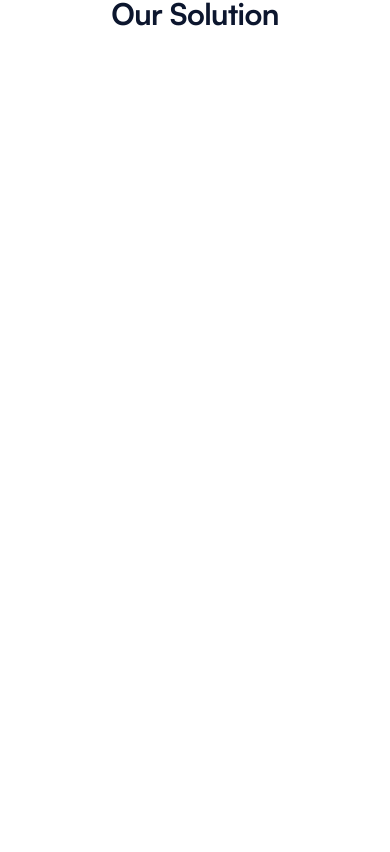
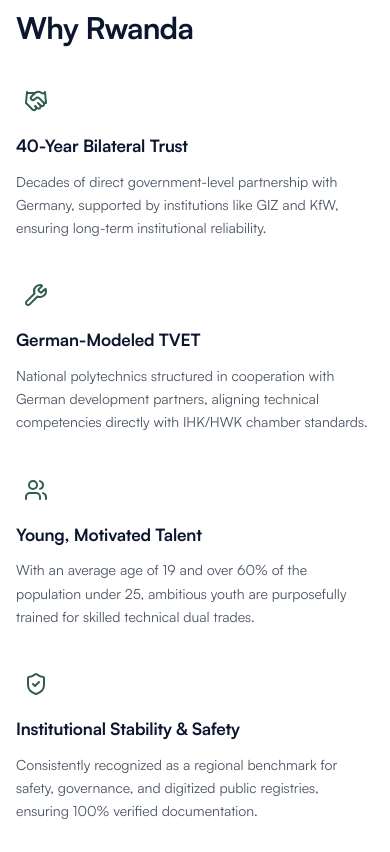
Before and after one commit to yvesseraphin/Akazi, a Next.js app: page / in a window 390 px wide. Shown: the part 2812-3664 px from the top of the page. Before the commit the page ends 2892 px from the top, so only its background shows below. Built offline with nearby package versions, Linux system fonts and the light colour scheme; no server answers.

Commit message:
feat: add borderless Why Rwanda section with clean title

```diff
--- a/src/app/page.tsx
+++ b/src/app/page.tsx
@@ -1,6 +1,7 @@
 import { Header } from "@/components/shared/Header";
 import { Hero } from "@/components/home/Hero";
 import { ProofSection } from "@/components/home/ProofSection";
+import { WhyRwanda } from "@/components/home/WhyRwanda";
 import { OurSolution } from "@/components/home/OurSolution";
 
 export default function Home() {
@@ -10,6 +11,7 @@ export default function Home() {
       <main suppressHydrationWarning>
         <Hero />
         <ProofSection />
+        <WhyRwanda />
         <OurSolution />
       </main>
     </>
--- /dev/null
+++ b/src/components/home/WhyRwanda.module.css
@@ -0,0 +1,134 @@
+.sectionWrapper {
+  width: 100%;
+  background-color: #ffffff;
+  padding-block: clamp(96px, 12vw, 160px);
+  padding-inline: 40px;
+  box-sizing: border-box;
+}
+
+.container {
+  max-width: 1200px;
+  margin: 0 auto;
+  width: 100%;
+}
+
+.layout {
+  display: grid;
+  grid-template-columns: 340px 1fr;
+  gap: clamp(48px, 6vw, 96px);
+  align-items: start;
+}
+
+.titleColumn {
+  position: sticky;
+  top: 120px;
+}
+
+.title {
+  font-family: var(--font-satoshi), -apple-system, BlinkMacSystemFont, "Segoe UI", Roboto, sans-serif;
+  font-size: clamp(34px, 4vw, 44px);
+  font-weight: 700;
+  line-height: 1.15;
+  letter-spacing: -0.025em;
+  color: #0c162e;
+  margin: 0;
+}
+
+.contentGrid {
+  display: grid;
+  grid-template-columns: repeat(2, 1fr);
+  column-gap: 52px;
+  row-gap: 56px;
+}
+
+.item {
+  display: flex;
+  flex-direction: column;
+}
+
+.itemIconWrapper {
+  display: inline-flex;
+  align-items: center;
+  justify-content: center;
+  width: 40px;
+  height: 40px;
+  margin-bottom: 20px;
+}
+
+.itemIcon {
+  width: 24px;
+  height: 24px;
+  color: #2F5D50;
+  flex-shrink: 0;
+}
+
+.itemTitle {
+  font-family: var(--font-satoshi), -apple-system, BlinkMacSystemFont, "Segoe UI", Roboto, sans-serif;
+  font-size: 18px;
+  font-weight: 700;
+  line-height: 1.35;
+  color: #0c162e;
+  margin: 0 0 12px 0;
+  letter-spacing: -0.01em;
+}
+
+.itemDescription {
+  font-family: var(--font-satoshi), -apple-system, BlinkMacSystemFont, "Segoe UI", Roboto, sans-serif;
+  font-size: 15px;
+  font-weight: 400;
+  line-height: 1.65;
+  color: #4b5563;
+  margin: 0;
+}
+
+@media (max-width: 1024px) {
+  .sectionWrapper {
+    padding-inline: 24px;
+  }
+
+  .layout {
+    grid-template-columns: 1fr;
+    gap: 48px;
+  }
+
+  .titleColumn {
+    position: static;
+  }
+
+  .contentGrid {
+    column-gap: 36px;
+    row-gap: 44px;
+  }
+}
+
+@media (max-width: 640px) {
+  .sectionWrapper {
+    padding-block: clamp(64px, 10vw, 96px);
+    padding-inline: 16px;
+  }
+
+  .layout {
+    gap: 36px;
+  }
+
+  .title {
+    font-size: 30px;
+  }
+
+  .contentGrid {
+    grid-template-columns: 1fr;
+    row-gap: 36px;
+  }
+
+  .itemIconWrapper {
+    margin-bottom: 14px;
+  }
+
+  .itemTitle {
+    font-size: 17px;
+  }
+
+  .itemDescription {
+    font-size: 14px;
+  }
+}
--- /dev/null
+++ b/src/components/home/WhyRwanda.tsx
@@ -0,0 +1,79 @@
+import {
+  Handshake,
+  Wrench,
+  Users,
+  ShieldCheck,
+  Languages,
+  TrendingUp,
+} from "lucide-react";
+import styles from "./WhyRwanda.module.css";
+
+const POINTS = [
+  {
+    icon: Handshake,
+    title: "40-Year Bilateral Trust",
+    description:
+      "Decades of direct government-level partnership with Germany, supported by institutions like GIZ and KfW, ensuring long-term institutional reliability.",
+  },
+  {
+    icon: Wrench,
+    title: "German-Modeled TVET",
+    description:
+      "National polytechnics structured in cooperation with German development partners, aligning technical competencies directly with IHK/HWK chamber standards.",
+  },
+  {
+    icon: Users,
+    title: "Young, Motivated Talent",
+    description:
+      "With an average age of 19 and over 60% of the population under 25, ambitious youth are purposefully trained for skilled technical dual trades.",
+  },
+  {
+    icon: ShieldCheck,
+    title: "Institutional Stability & Safety",
+    description:
+      "Consistently recognized as a regional benchmark for safety, governance, and digitized public registries, ensuring 100% verified documentation.",
+  },
+  {
+    icon: Languages,
+    title: "Multilingual Agility",
+    description:
+      "English and French fluency provides an accelerated learning baseline to achieve certified Goethe-Institut B2 German prior to arrival.",
+  },
+  {
+    icon: TrendingUp,
+    title: "High Retention & Commitment",
+    description:
+      "Full commitment to the 3-year dual apprenticeship contract with near-zero turnover and a dedicated focus on permanent company careers.",
+  },
+];
+
+export const WhyRwanda = () => {
+  return (
+    <section className={styles.sectionWrapper} aria-labelledby="why-rwanda-heading">
+      <div className={styles.container}>
+        <div className={styles.layout}>
+          <div className={styles.titleColumn}>
+            <h2 id="why-rwanda-heading" className={styles.title}>
+              Why Rwanda
+            </h2>
+          </div>
+
+          <div className={styles.contentGrid}>
+            {POINTS.map((point) => {
+              const Icon = point.icon;
+              return (
+                <div key={point.title} className={styles.item}>
+                  <div className={styles.itemIconWrapper} aria-hidden="true">
+                    <Icon className={styles.itemIcon} strokeWidth={2} />
+                  </div>
+                  <h3 className={styles.itemTitle}>{point.title}</h3>
+                  <p className={styles.itemDescription}>{point.description}</p>
+                </div>
+              );
+            })}
+          </div>
+        </div>
+      </div>
+    </section>
+  );
+};
```
